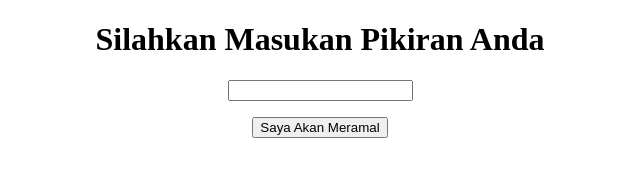
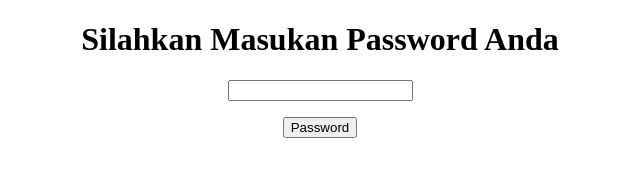
Before and after one commit to divaayulestari/latian, a plain HTML site: page index.html in a window 1280 px wide. Shown: the whole page, without its empty margins (320-960 px from the left). Drawn offline with Linux system fonts and the light colour scheme.

Commit message:
first commit

```diff
--- a/index.html
+++ b/index.html
@@ -3,15 +3,15 @@
 <head>
     <meta charset="UTF-8">
     <meta name="viewport" content="width=device-width, initial-scale=1.0">
-    <title>Document</title>
+    <title>Validasi Password</title>
 </head>
 <body>
     <center>
-        <h1>Silahkan Masukan Pikiran Anda</h1>
+        <h1>Silahkan Masukan Password Anda</h1>
         <input type="Password" id="input-password" />
         <p id="eror-message"></p>
-        <button id="submit-button">Saya Akan Meramal</button>
+        <button id="submit-button">Password</button>
     </center>
-    <script scr="script.js"></script>
+    <script src="script.js"></script>
 </body>
 </html>
```
